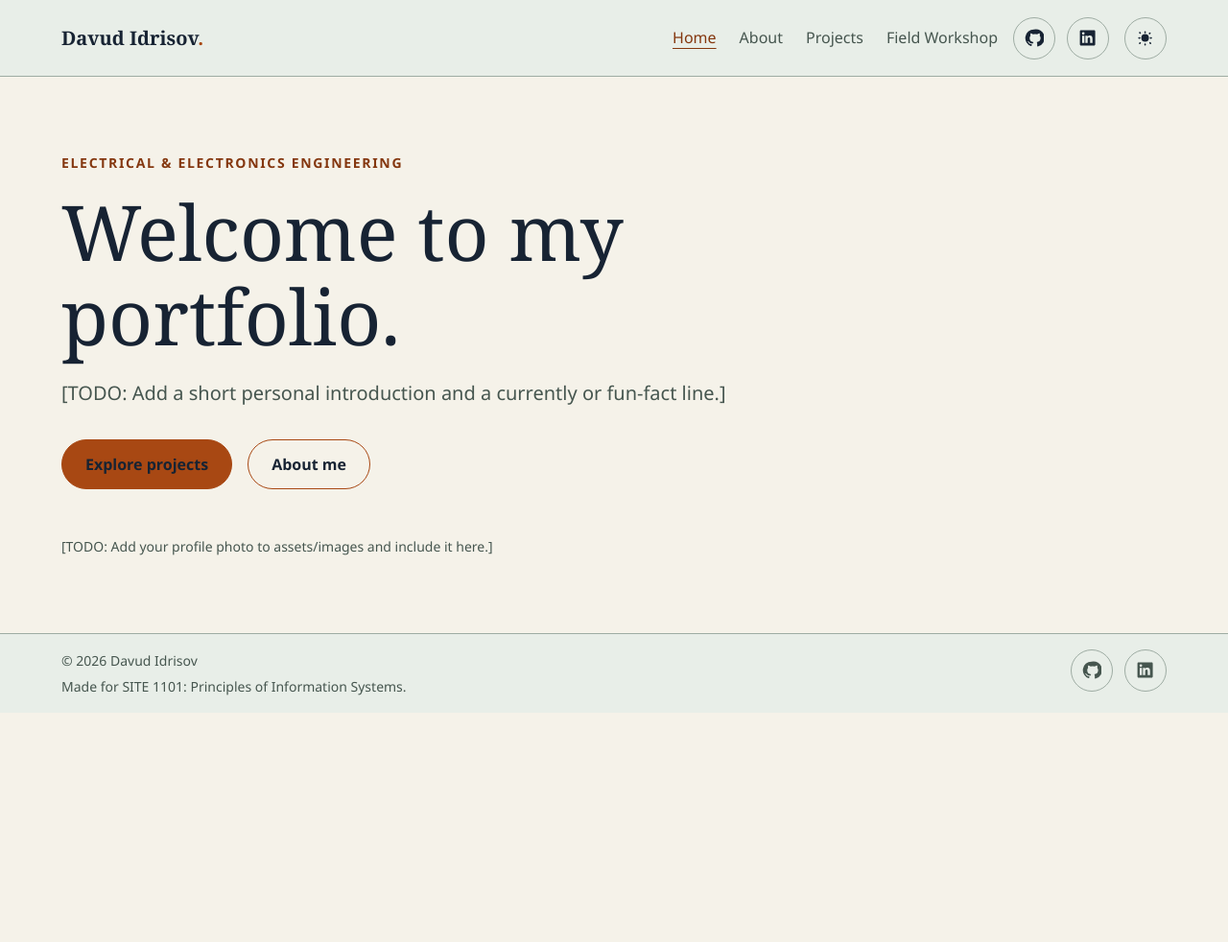
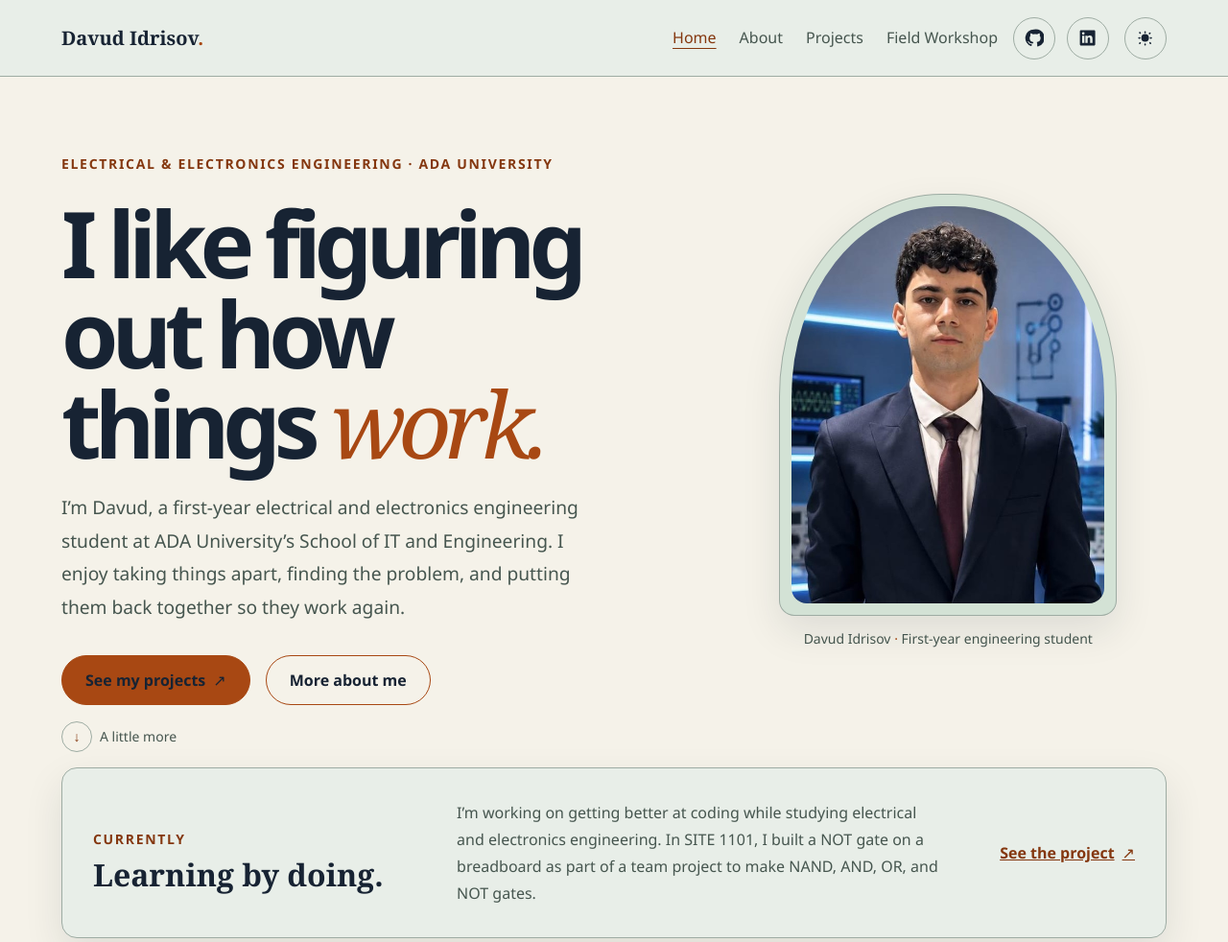
Before and after one commit to Davud09/Davud09.github.io, a plain HTML site: page index.html in a window 1280 px wide. Shown: the top 982 px of the page at 96% size. Before the commit the page ends 800 px from the top, so only its background shows below. Drawn offline with Linux system fonts and the light colour scheme.

Commit message:
feat: build personal home page

```diff
--- /dev/null
+++ b/assets/css/home.css
@@ -0,0 +1,265 @@
+.home-hero {
+  position: relative;
+  display: grid;
+  width: min(72rem, calc(100% - 2 * var(--space-6)));
+  min-height: min(48rem, calc(100svh - 5rem));
+  align-items: center;
+  grid-template-columns: minmax(0, 1fr) minmax(15rem, 0.72fr);
+  gap: clamp(var(--space-8), 8vw, var(--space-16));
+  margin-inline: auto;
+  padding-block: clamp(var(--space-12), 10vh, var(--space-16));
+}
+
+.home-hero::before {
+  position: absolute;
+  z-index: -1;
+  top: 16%;
+  right: 0;
+  width: 44vw;
+  max-width: 35rem;
+  aspect-ratio: 1;
+  border: 1px solid var(--color-border);
+  border-radius: 50%;
+  content: "";
+  opacity: 0.45;
+}
+
+.home-hero__content {
+  position: relative;
+  z-index: 1;
+}
+
+.home-hero__content .eyebrow {
+  margin-bottom: var(--space-6);
+}
+
+.home-hero h1 {
+  max-width: 11ch;
+  margin-block: 0 var(--space-6);
+  font-family: var(--font-body);
+  font-size: clamp(3.2rem, 7.5vw, 6.8rem);
+  font-weight: 650;
+  letter-spacing: -0.075em;
+  line-height: 0.98;
+}
+
+.home-hero h1 span {
+  color: var(--color-accent);
+  font-family: var(--font-display);
+  font-weight: 400;
+  font-style: italic;
+}
+
+.home-hero__intro {
+  max-width: 52ch;
+  margin-bottom: 0;
+  color: var(--color-text-muted);
+  font-size: clamp(1.05rem, 1.5vw, 1.2rem);
+  line-height: 1.8;
+}
+
+.home-hero .page-actions {
+  margin-top: var(--space-8);
+}
+
+.home-hero .button {
+  gap: var(--space-2);
+}
+
+.home-portrait {
+  position: relative;
+  z-index: 1;
+  width: min(100%, 22rem);
+  justify-self: center;
+  margin: 0;
+}
+
+.home-portrait__frame {
+  position: relative;
+  aspect-ratio: 4 / 5;
+  padding: var(--space-3);
+  border: 1px solid var(--color-border);
+  border-radius: 48% 48% var(--radius-md) var(--radius-md);
+  background: var(--color-green);
+  box-shadow: var(--shadow-card);
+}
+
+.home-portrait__image,
+.home-portrait__fallback {
+  width: 100%;
+  height: 100%;
+  overflow: hidden;
+  border-radius: inherit;
+}
+
+.home-portrait__image {
+  object-fit: cover;
+  object-position: center 30%;
+}
+
+.home-portrait__fallback {
+  display: grid;
+  place-items: center;
+  background:
+    radial-gradient(circle at 70% 22%, rgb(243 154 85 / 40%), transparent 25%),
+    linear-gradient(145deg, var(--color-surface-raised), var(--color-green));
+  color: var(--color-text);
+  font-family: var(--font-display);
+  font-size: clamp(5rem, 12vw, 8rem);
+}
+
+.home-portrait__fallback[hidden] {
+  display: none;
+}
+
+.home-portrait figcaption {
+  margin-top: var(--space-3);
+  color: var(--color-text-muted);
+  font-size: var(--text-sm);
+  text-align: center;
+}
+
+.home-portrait figcaption span {
+  color: var(--color-accent);
+}
+
+.home-scroll {
+  position: absolute;
+  bottom: var(--space-4);
+  left: 0;
+  display: inline-flex;
+  align-items: center;
+  gap: var(--space-2);
+  color: var(--color-text-muted);
+  font-size: var(--text-sm);
+  text-decoration: none;
+}
+
+.home-scroll span {
+  display: grid;
+  width: 2rem;
+  height: 2rem;
+  place-items: center;
+  border: 1px solid var(--color-border);
+  border-radius: 50%;
+  color: var(--color-accent-strong);
+}
+
+.currently-section {
+  display: grid;
+  width: min(72rem, calc(100% - 2 * var(--space-6)));
+  align-items: center;
+  grid-template-columns: minmax(12rem, 0.65fr) minmax(0, 1fr) auto;
+  gap: var(--space-8);
+  margin: 0 auto var(--space-16);
+  padding: var(--space-8);
+  border: 1px solid var(--color-border);
+  border-radius: var(--radius-md);
+  background: var(--color-surface);
+  box-shadow: var(--shadow-card);
+}
+
+.currently-section__label .eyebrow {
+  margin-bottom: var(--space-2);
+}
+
+.currently-section h2 {
+  margin: 0;
+  font-size: clamp(1.5rem, 3vw, 2rem);
+}
+
+.currently-section > p {
+  max-width: 55ch;
+  margin: 0;
+  color: var(--color-text-muted);
+  line-height: 1.75;
+}
+
+.currently-section .text-link {
+  display: inline-flex;
+  align-items: center;
+  gap: var(--space-2);
+  color: var(--color-accent-strong);
+  font-weight: 700;
+  white-space: nowrap;
+}
+
+[data-reveal] {
+  transition:
+    opacity 550ms ease,
+    transform 550ms ease;
+}
+
+html.reveal-ready [data-reveal] {
+  opacity: 0;
+  transform: translateY(1.25rem);
+}
+
+html.reveal-ready [data-reveal].is-revealed {
+  opacity: 1;
+  transform: translateY(0);
+}
+
+@media (max-width: 52rem) {
+  .home-hero {
+    min-height: 0;
+    grid-template-columns: minmax(0, 1fr) minmax(12rem, 0.7fr);
+    gap: var(--space-6);
+    padding-bottom: var(--space-16);
+  }
+
+  .home-hero h1 {
+    font-size: clamp(3rem, 9vw, 5rem);
+  }
+
+  .currently-section {
+    grid-template-columns: 1fr 1.3fr;
+    gap: var(--space-4) var(--space-6);
+  }
+
+  .currently-section .text-link {
+    grid-column: 2;
+  }
+}
+
+@media (max-width: 38rem) {
+  .home-hero {
+    width: calc(100% - 2 * var(--space-4));
+    grid-template-columns: 1fr;
+    padding-top: var(--space-12);
+  }
+
+  .home-hero h1 {
+    max-width: 10ch;
+    font-size: clamp(3.2rem, 15vw, 5rem);
+  }
+
+  .home-portrait {
+    width: min(72%, 19rem);
+    margin-top: var(--space-4);
+  }
+
+  .home-scroll {
+    bottom: var(--space-3);
+  }
+
+  .currently-section {
+    width: calc(100% - 2 * var(--space-4));
+    grid-template-columns: 1fr;
+    gap: var(--space-4);
+    margin-bottom: var(--space-12);
+    padding: var(--space-6);
+  }
+
+  .currently-section .text-link {
+    grid-column: auto;
+  }
+}
+
+@media (prefers-reduced-motion: reduce) {
+  [data-reveal],
+  html.reveal-ready [data-reveal] {
+    transform: none;
+    transition: none;
+  }
+}
--- /dev/null
+++ b/assets/js/home.js
@@ -0,0 +1,13 @@
+const profileImage = document.querySelector(".home-portrait__image");
+const profileFallback = document.querySelector(".home-portrait__fallback");
+
+if (profileImage && profileFallback) {
+  profileImage.addEventListener("error", () => {
+    profileImage.hidden = true;
+    profileFallback.hidden = false;
+  }, { once: true });
+
+  if (profileImage.complete && profileImage.naturalWidth === 0) {
+    profileImage.dispatchEvent(new Event("error"));
+  }
+}
--- /dev/null
+++ b/assets/js/reveal.js
@@ -0,0 +1,23 @@
+const revealElements = document.querySelectorAll("[data-reveal]");
+const reducedMotionPreference = window.matchMedia("(prefers-reduced-motion: reduce)");
+
+if (reducedMotionPreference.matches || !("IntersectionObserver" in window)) {
+  for (const element of revealElements) {
+    element.classList.add("is-revealed");
+  }
+} else {
+  document.documentElement.classList.add("reveal-ready");
+
+  const revealObserver = new IntersectionObserver((entries, observer) => {
+    for (const entry of entries) {
+      if (entry.isIntersecting) {
+        entry.target.classList.add("is-revealed");
+        observer.unobserve(entry.target);
+      }
+    }
+  }, { threshold: 0.12 });
+
+  for (const element of revealElements) {
+    revealObserver.observe(element);
+  }
+}
--- a/index.html
+++ b/index.html
@@ -3,18 +3,21 @@
   <head>
     <meta charset="utf-8">
     <meta name="viewport" content="width=device-width, initial-scale=1">
-    <meta name="description" content="Portfolio of an electrical and electronics engineering student.">
+    <meta name="description" content="Davud Idrisov is a first-year electrical and electronics engineering student who enjoys repairing, building, and figuring out how things work.">
     <meta name="theme-color" content="#101a2b">
     <meta property="og:type" content="website">
     <meta property="og:title" content="Davud Idrisov — Portfolio">
-    <meta property="og:description" content="Portfolio of an electrical and electronics engineering student.">
+    <meta property="og:description" content="Davud Idrisov is a first-year electrical and electronics engineering student who enjoys repairing, building, and figuring out how things work.">
     <title>Davud Idrisov — Portfolio</title>
     <link rel="icon" href="assets/images/favicon.svg" type="image/svg+xml">
     <link rel="stylesheet" href="assets/css/base.css">
     <link rel="stylesheet" href="assets/css/layout.css">
+    <link rel="stylesheet" href="assets/css/home.css">
     <script src="assets/js/site.js" defer></script>
     <script src="assets/js/nav.js" defer></script>
     <script src="assets/js/theme.js" defer></script>
+    <script src="assets/js/home.js" defer></script>
+    <script src="assets/js/reveal.js" defer></script>
   </head>
   <body>
     <header class="site-header">
@@ -42,15 +45,52 @@
         </button>
       </div>
     </header>
-    <main class="page-content">
-      <p class="eyebrow">Electrical &amp; electronics engineering</p>
-      <h1>Welcome to my portfolio.</h1>
-      <p class="page-intro">[TODO: Add a short personal introduction and a currently or fun-fact line.]</p>
-      <div class="page-actions">
-        <a class="button" href="projects.html">Explore projects</a>
-        <a class="button button--quiet" href="about.html">About me</a>
-      </div>
-      <p class="placeholder-note">[TODO: Add your profile photo to assets/images and include it here.]</p>
+    <main>
+      <section class="home-hero" aria-labelledby="home-title">
+        <div class="home-hero__content" data-reveal>
+          <p class="eyebrow">Electrical &amp; electronics engineering · ADA University</p>
+          <h1 id="home-title">I like figuring out how things <span>work.</span></h1>
+          <p class="home-hero__intro">
+            I’m Davud, a first-year electrical and electronics engineering student at ADA
+            University’s School of IT and Engineering. I enjoy taking things apart, finding
+            the problem, and putting them back together so they work again.
+          </p>
+          <div class="page-actions">
+            <a class="button" href="projects.html">See my projects <span aria-hidden="true">↗</span></a>
+            <a class="button button--quiet" href="about.html">More about me</a>
+          </div>
+        </div>
+        <figure class="home-portrait" data-reveal>
+          <div class="home-portrait__frame">
+            <img
+              class="home-portrait__image"
+              src="assets/images/davud-idrisov.jpeg"
+              alt="Davud Idrisov wearing a suit in an electronics laboratory"
+              width="601"
+              height="808"
+              fetchpriority="high"
+            >
+            <span class="home-portrait__fallback" hidden aria-hidden="true">DI</span>
+          </div>
+          <figcaption>Davud Idrisov <span>·</span> First-year engineering student</figcaption>
+        </figure>
+        <a class="home-scroll" href="#currently" aria-label="Scroll to currently">
+          <span aria-hidden="true">↓</span> A little more
+        </a>
+      </section>
+
+      <section class="currently-section" id="currently" aria-labelledby="currently-title" data-reveal>
+        <div class="currently-section__label">
+          <p class="eyebrow">Currently</p>
+          <h2 id="currently-title">Learning by doing.</h2>
+        </div>
+        <p>
+          I’m working on getting better at coding while studying electrical and electronics
+          engineering. In SITE 1101, I built a NOT gate on a breadboard as part of a team
+          project to make NAND, AND, OR, and NOT gates.
+        </p>
+        <a class="text-link" href="projects.html">See the project <span aria-hidden="true">↗</span></a>
+      </section>
     </main>
     <footer class="site-footer">
       <div class="site-footer__copy">
```
Also changed, not shown: assets/images/davud-idrisov.jpeg (added), 1 other file.
